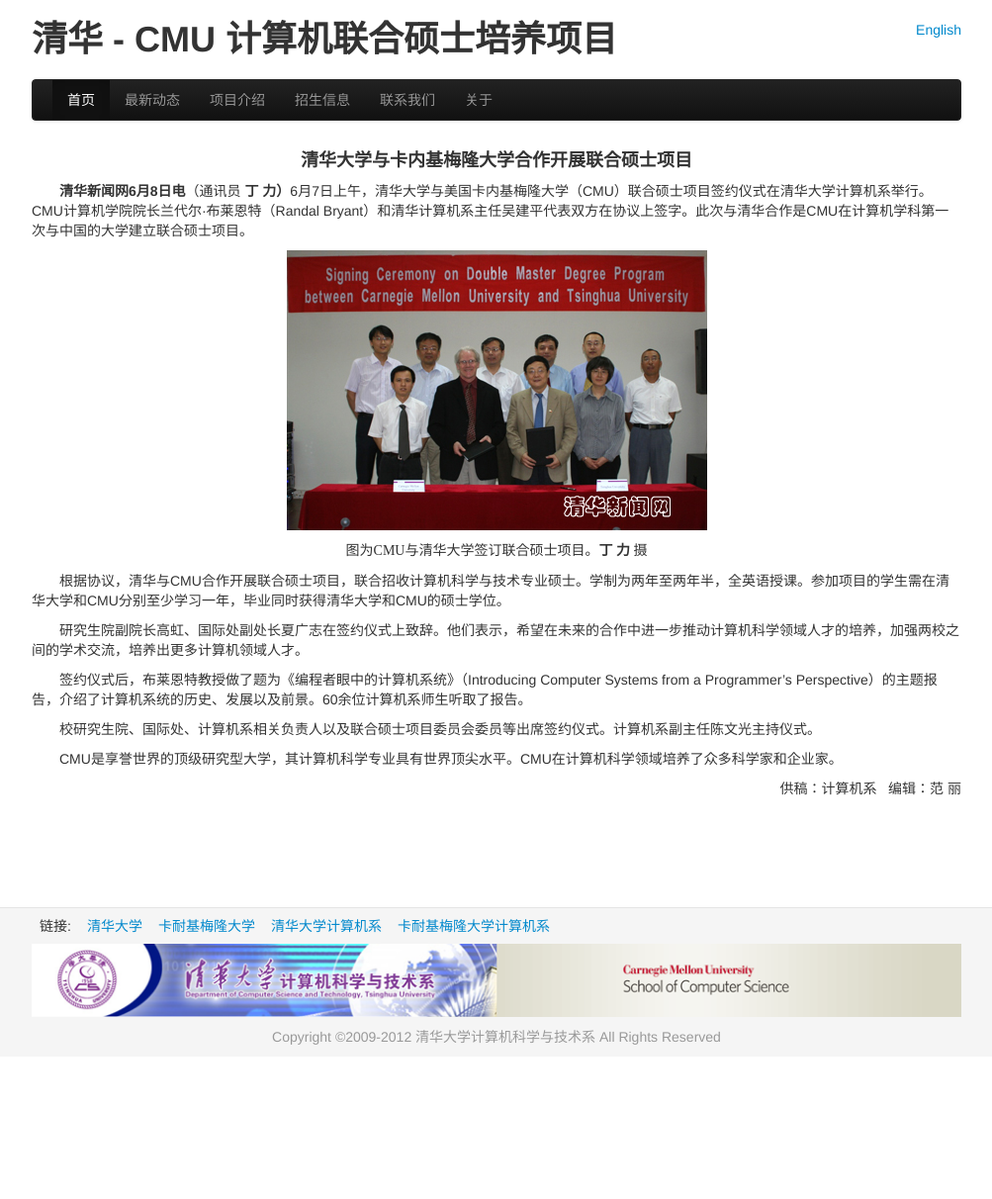
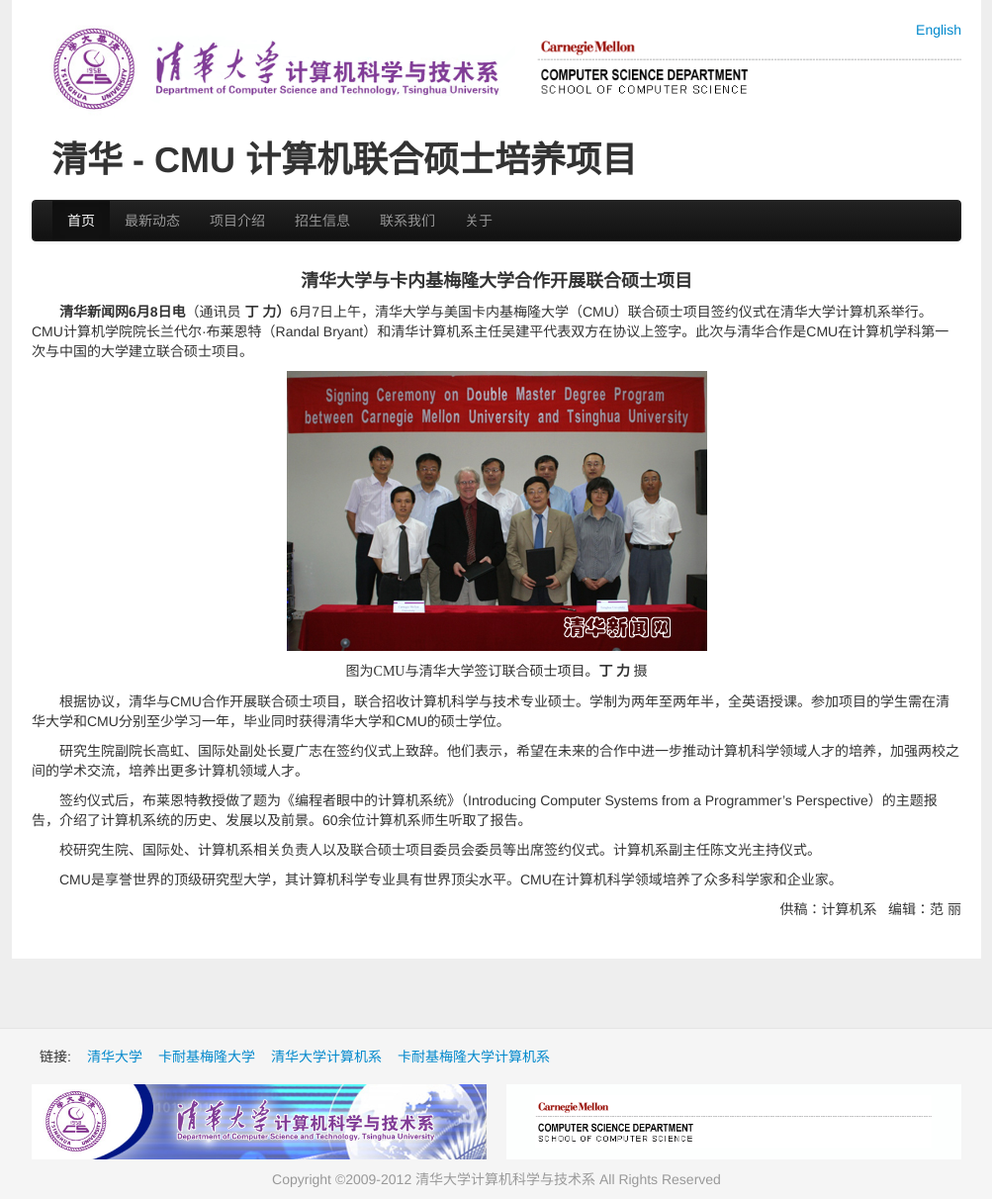
Before and after one commit to zTrix/thu-cmu-dmd, a plain HTML site: page src/index.html in a window 1280 px wide. Shown: the whole page at 99% size, without its empty margins (138-1141 px from the left). Before the commit the page ends 1068 px from the top, so only its background shows below. Drawn offline with nearby package versions, Linux system fonts and the light colour scheme.

Commit message:
new banner and logo

```diff
--- a/src/css/index.css
+++ b/src/css/index.css
@@ -2,9 +2,17 @@
   clear: both;
 }
 
+body {
+    background: #eee;
+}
+
 .header h1 {
-  margin-top: 20px;
-  margin-bottom: 20px;
+  margin: 20px;
+}
+
+.header #lang_switch {
+  position: relative;
+  top: 20px;
 }
 
 .footer {
@@ -15,6 +23,8 @@
 
 body>.container {
   min-height: 500px;
+  background: #fff;
+  padding: 0px 20px;
 }
 
 footer #copyright {
@@ -23,7 +33,7 @@ footer #copyright {
 
 footer ul.nav {
   float: left;
-  margin-bottom: 0px;
+  margin: 10px 0;
 }
 
 footer ul.nav li {
--- a/src/index.html
+++ b/src/index.html
@@ -14,6 +14,7 @@
     <div class="container">
       <div class="header">
         <a href="#" id="lang_switch" class="pull-right">English</a>
+        <img src="img/logo.png" width="100%" alt="" />
         <h1 id="page_title">清华 - CMU 计算机联合硕士培养项目</h1>
       </div>
       <div class="navbar navbar-inverse">
@@ -43,9 +44,16 @@
           <li><a id="link_thu" target="_blank" href="http://www.tsinghua.edu.cn">清华大学</a></li>
           <li><a id="link_cmu" target="_blank" href="http://www.cmu.edu">卡耐基梅隆大学</a></li>
           <li><a id="link_thu_cs" target="_blank" href="http://www.cs.tsinghua.edu.cn">清华大学计算机系</a></li>
-          <li><a id="link_cmu_cs" target="_blank" href="http://www.cs.cmu.edu">卡耐基梅隆大学计算机系</a></li>
+          <li><a id="link_cmu_cs" target="_blank" href="http://www.csd.cs.cmu.edu">卡耐基梅隆大学计算机系</a></li>
         </ul>
-        <img class="banner" src="img/banner.png" alt="" />
+        <div class="row">
+          <a target="_blank" href="http://www.cs.tsinghua.edu.cn">
+            <img class="banner span6" src="img/banner_thucs.png" alt="" />
+          </a>
+          <a target="_blank" href="http://www.csd.cs.cmu.edu">
+            <img class="banner span6" src="img/banner_cmucs.png" alt="" />
+          </a>
+        </div>
         <p id="copyright" class="muted">Copyright ©2009-2012 清华大学计算机科学与技术系 All Rights Reserved</p>
       </div>
     </footer>
```
Also changed, not shown: src/img/banner.png (deleted), src/img/banner_cmucs.png (added), src/img/banner_thucs.png (added), src/img/logo.png (added).
